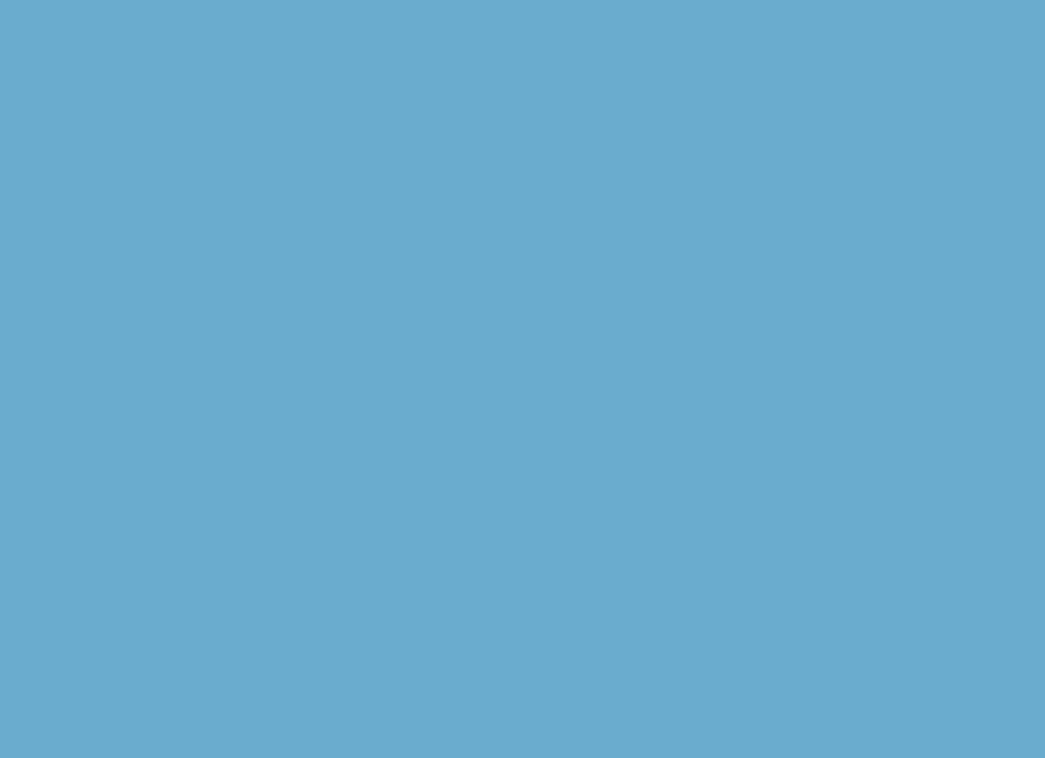
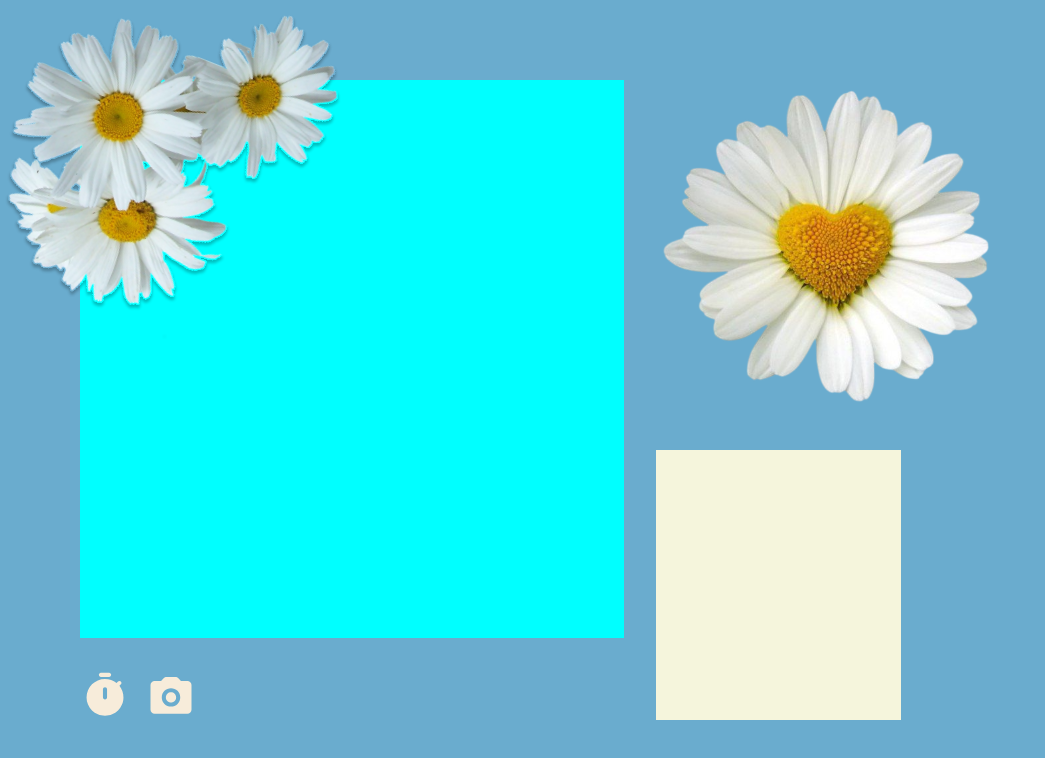
Before and after one commit to dpqlsn/Chamna, a Next.js app in the folder chamna/: page /main in a window 1280 px wide. Shown: the top 758 px of the page, without its empty margins (0-1045 px from the left). Built offline with nearby package versions, Linux system fonts and the light colour scheme.

Commit message:
feat :: 메인 퍼블리싱

```diff
--- a/chamna/src/ui/main/index.tsx
+++ b/chamna/src/ui/main/index.tsx
@@ -1,9 +1,23 @@
 import * as _ from './style';
+import Image from 'next/image';
 
 export default function Main() {
     return (
         <_.Container>
-
+            <_.Wrapper>
+                <_.Flower>
+                    <Image src="/assets/flower.svg" alt="flower" width={390} height={390} style={{ backgroundColor: 'transparent' }} />
+                </_.Flower>
+                <_.Box />
+                <_.Group>
+                    <Image src="/assets/timer.svg" alt="timer" width={50} height={50} style={{ cursor: 'pointer' }} />
+                    <Image src="/assets/camera.svg" alt="camera" width={50} height={50} style={{ cursor: 'pointer' }} />
+                </_.Group>
+            </_.Wrapper>
+            <_.Wrapper>
+                <Image src="/assets/heartflower.svg" alt="flower" width={344} height={338} />
+                <_.Frame />
+            </_.Wrapper>
         </_.Container>
     );
 }
--- a/chamna/src/ui/main/style.ts
+++ b/chamna/src/ui/main/style.ts
@@ -1,13 +1,46 @@
 import styled from "@emotion/styled";
-
 
 export const Container = styled.div`
   display: flex;
+  justify-content: center;
+  gap: 2rem;
+  width: 100%;
+  max-height: 100vh;
+  padding: 4rem 5rem;
+`;
+
+export const Wrapper = styled.div`
+  display: flex;
   flex-direction: column;
-  justify-content: center;
-  align-items: center;
   width: 100%;
-  height: 100dvh;
-  max-height: 100dvh;
+  height: 80vh;
+  row-gap: 2rem;
+`;
+
+export const Box = styled.div`
+  display: flex;
+  width: 100%;
+  height: 100vh;
+  background-color: aqua;
+`;
+
+export const Group = styled.div`
+  display: flex;
   gap: 1rem;
 `;
+
+export const Frame = styled.div`
+  display: flex;
+  width: 45%;
+  height: 38vh;
+  background-color: beige;
+`;
+
+export const Flower = styled.div`
+  display: flex;
+  position: absolute;
+  background-color: transparent;
+  top: 0;
+  left: 0;
+  z-index: 1;
+`;
```
